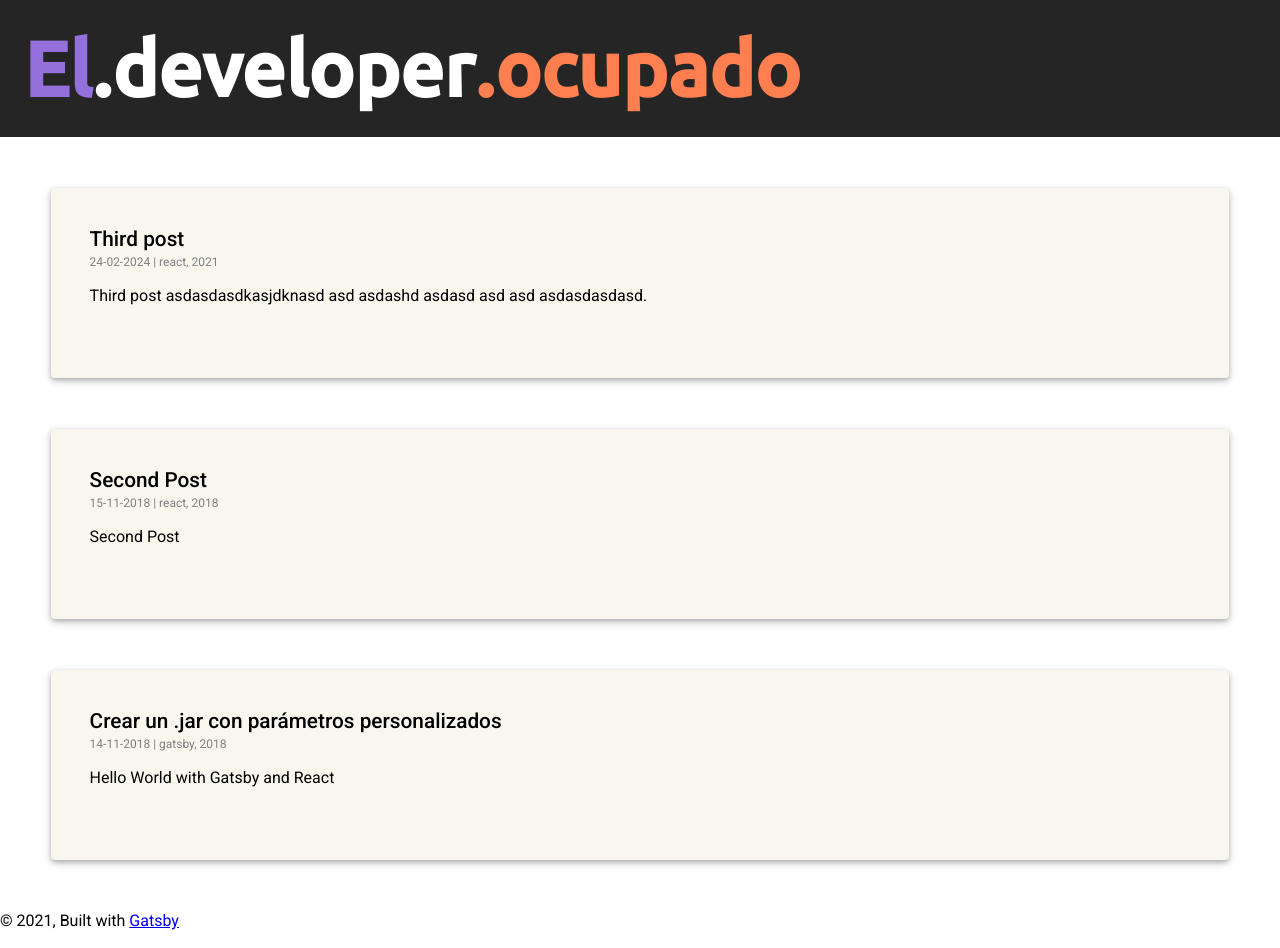
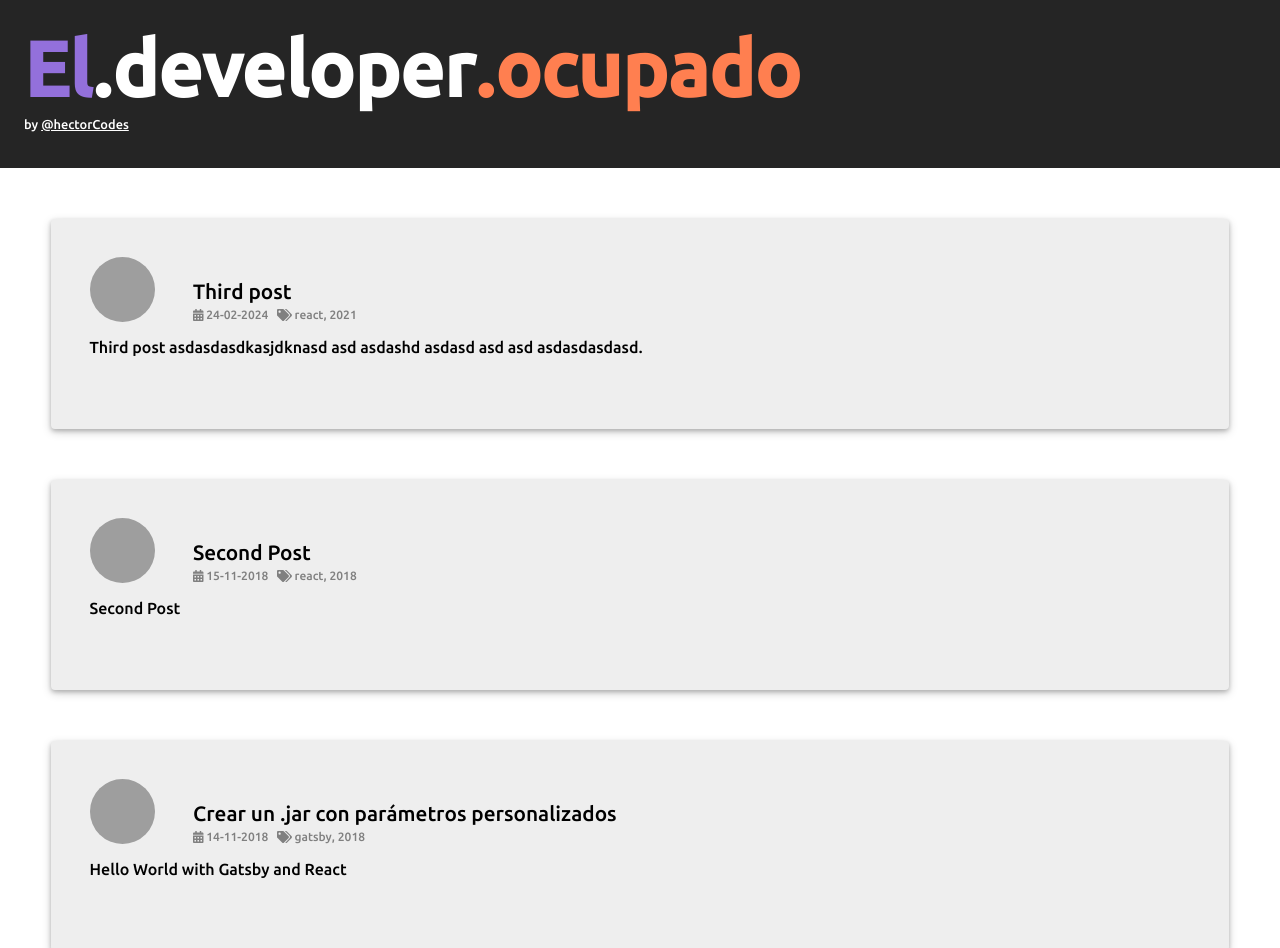
Before and after one commit to hcgonro/gatsby-blog, a Gatsby site: page / in a window 1280 px wide. Shown: the top 948 px of the page. Built offline with nearby package versions, Linux system fonts and the light colour scheme; Gatsby itself is replaced by a stand-in of ours; grey boxes are pictures that could not be loaded.

Commit message:
images and changes

```diff
--- a/gatsby-node.js
+++ b/gatsby-node.js
@@ -17,6 +17,8 @@ exports.createPages = ({ graphql, actions }) => {
 								node {
 									frontmatter {
 										path
+										date
+										excerpt
 										title
 										tags
 									}
--- a/package.json
+++ b/package.json
@@ -6,6 +6,11 @@
   "author": "Kyle Mathews <mathews.kyle@gmail.com>",
   "dependencies": {
     "@deckdeckgo/highlight-code": "^2.4.0",
+    "@fortawesome/fontawesome-svg-core": "^1.2.34",
+    "@fortawesome/free-brands-svg-icons": "^5.15.2",
+    "@fortawesome/free-regular-svg-icons": "^5.15.2",
+    "@fortawesome/free-solid-svg-icons": "^5.15.2",
+    "@fortawesome/react-fontawesome": "^0.1.14",
     "gatsby": "^2.31.1",
     "gatsby-image": "^2.10.0",
     "gatsby-plugin-manifest": "^2.11.0",
--- a/src/components/header.js
+++ b/src/components/header.js
@@ -19,12 +19,14 @@ const Header = (props) => {
     <header className="header-class" >
       <link href="https://fonts.googleapis.com/css2?family=Ubuntu:ital,wght@0,300;0,500;1,300;1,500&display=swap" rel="stylesheet"></link>
       <link href="https://fonts.googleapis.com/css2?family=Roboto:ital,wght@0,400;0,500;1,400&display=swap" rel="stylesheet"></link>
+      <script src="https://kit.fontawesome.com/922788a379.js" crossorigin="anonymous"></script>
       <div className="header-container" >
         <h1>
           <Link to="/" className="header-link" >
             {listItems}
           </Link>
         </h1>
+        <p className="header-by">by <a href="https://twitter.com/hectorCodes">@hectorCodes</a></p>
       </div>
     </header>
     )
--- a/src/components/postList.js
+++ b/src/components/postList.js
@@ -2,9 +2,13 @@ import React from "react"
 import { Link } from "gatsby"
 import "../styles/postList.css"
 
+import { FontAwesomeIcon } from '@fortawesome/react-fontawesome'
+import { faCalendarAlt, faTags } from '@fortawesome/free-solid-svg-icons'
+
 const PostList = ({ data }) => {
 
     const {edges} = data.allMarkdownRemark
+    console.log(edges.length)
 
     return (
         <div>
@@ -13,12 +17,19 @@ const PostList = ({ data }) => {
                 return (
                     <div className="postList-container">
                         <Link to={frontmatter.path} key={frontmatter.path}>
-                            <div className="postList-title">{frontmatter.title}</div>
-                            <small className="postList-date">
-                                {frontmatter.date}&nbsp;|&nbsp;{frontmatter.tags.join(", ")}
-                            </small>
-                            <p>{frontmatter.excerpt}</p>
-                            <br />
+                            <div>
+                                <div className="postList-image-group">
+                                    <img src={frontmatter.image}></img>
+                                    <div className="postList-group-title-date">
+                                        <div className="postList-title">{frontmatter.title}</div>
+                                        <small className="postList-date">
+                                            <FontAwesomeIcon icon={faCalendarAlt} />&nbsp;{frontmatter.date}&nbsp; &nbsp;<FontAwesomeIcon icon={faTags} />&nbsp;{frontmatter.tags.join(", ")}
+                                        </small>
+                                    </div>
+                                </div>
+                                <p>{frontmatter.excerpt}</p>
+                                <br />
+                            </div>
                         </Link>
                     </div>
                 )
--- a/src/pages/2021-02-07-hello-world/index.md
+++ b/src/pages/2021-02-07-hello-world/index.md
@@ -5,6 +5,7 @@ title: 'Crear un .jar con parámetros personalizados'
 author: 'El developer ocupado'
 tags: ['gatsby', '2018']
 excerpt: 'Hello World with Gatsby and React'
+image: 'http://drive.google.com/uc?export=view&id=11lZjN9Jbr4mkB7fCQCoGWLzZ1GFjPu5n'
 ---
 
 
--- a/src/pages/2021-02-08-second-post/index.md
+++ b/src/pages/2021-02-08-second-post/index.md
@@ -4,6 +4,7 @@ date: '2018-11-15'
 title: 'Second Post'
 tags: ['react', '2018']
 excerpt: 'Second Post'
+image: 'http://drive.google.com/uc?export=view&id=11lZjN9Jbr4mkB7fCQCoGWLzZ1GFjPu5n'
 ---
 
 Lorem Anim ad Lorem ex amet. Eiusmod ipsum commodo nulla sint do. Consequat ipsum aliqua laboris consequat magna. Occaecat esse exercitation occaecat duis aute qui consectetur aute laborum veniam veniam occaecat. Sunt eu incididunt mollit fugiat quis quis. Proident laborum qui voluptate in elit est quis ut sint ut. Consequat nisi commodo sunt voluptate officia nisi veniam occaecat amet nulla.
--- a/src/pages/2021-02-24-third-post/index.md
+++ b/src/pages/2021-02-24-third-post/index.md
@@ -4,6 +4,7 @@ date: '2024-02-24'
 title: 'Third post'
 tags: ['react', '2021']
 excerpt: 'Third post asdasdasdkasjdknasd asd asdashd asdasd asd asd asdasdasdasd.'
+image: 'http://drive.google.com/uc?export=view&id=11lZjN9Jbr4mkB7fCQCoGWLzZ1GFjPu5n'
 ---
 
 Lorem Anim ad Lorem ex amet. Eiusmod ipsum commodo nulla sint do. Consequat ipsum aliqua laboris consequat magna. Occaecat esse exercitation occaecat duis aute qui consectetur aute laborum veniam veniam occaecat. Sunt eu incididunt mollit fugiat quis quis. Proident laborum qui voluptate in elit est quis ut sint ut. Consequat nisi commodo sunt voluptate officia nisi veniam occaecat amet nulla.
--- a/src/pages/index.js
+++ b/src/pages/index.js
@@ -27,6 +27,7 @@ export const query = graphql`
 						path
 						tags
 						excerpt
+						image
 					}
 				}
 			}
--- a/src/styles/blogpost.css
+++ b/src/styles/blogpost.css
@@ -35,6 +35,8 @@
 }
 
 .deckgo-highlight-code-carbon {
-    margin: 6vw 3vw;
+    margin: 6vw 1vw;
     --deckgo-highlight-code-carbon-toolbar-display: none;
+    box-shadow: var(--deckgo-highlight-code-carbon-box-shadow, rgba(0, 0, 0, 0.55) 0 2px 4px);
+    background: #f5f1ff;
 }
--- a/src/styles/header.css
+++ b/src/styles/header.css
@@ -5,6 +5,7 @@
 .header-container {
     margin: 0;
     padding: 1.5em;
+    font-family: Ubuntu;
 }
 
 .header-container h1 {
@@ -13,7 +14,6 @@
 
 .header-link {
     text-decoration: none;
-    font-family: Ubuntu;
     display: flex;
     font-size: 6vw;
 }
@@ -29,3 +29,14 @@
 .link-2 {
     color: #FF7F50;
 }
+
+.header-by {
+    color: white;
+    margin-top: .3em;
+    font-size: .8em;
+}
+
+.header-by a {
+    text-decoration: underline;
+    color: white;
+}
--- a/src/styles/layout.css
+++ b/src/styles/layout.css
@@ -4,7 +4,7 @@ body {
 }
 
 .layout-container {
-    font-family: Roboto;
+    font-family: Ubuntu;
 }
 
 .layout-container footer {
--- a/src/styles/postList.css
+++ b/src/styles/postList.css
@@ -3,7 +3,7 @@
     border-radius: 4px;
     margin: 4vw;
     padding: 3vw;
-    background: #F9F6EE;
+    background: #eeeeee;
 }
 
 .postList-container a {
@@ -20,3 +20,20 @@
     color: gray;
     font-size: .75em;
 }
+
+.postFooter-title {
+    padding: 0 6vw;
+    color: gray;
+}
+
+.postList-image-group {
+    display: flex;
+    align-items: flex-end;
+}
+
+.postList-image-group img {
+    border-radius: 50%;
+    width: 65px;
+    height: 65px;
+    margin-right: 3vw;
+}
```
Also changed, not shown: src/components/postFooter.js (added, +47 -0 lines), src/templates/blogPost.js (+12 -5 lines), 1 other file.
